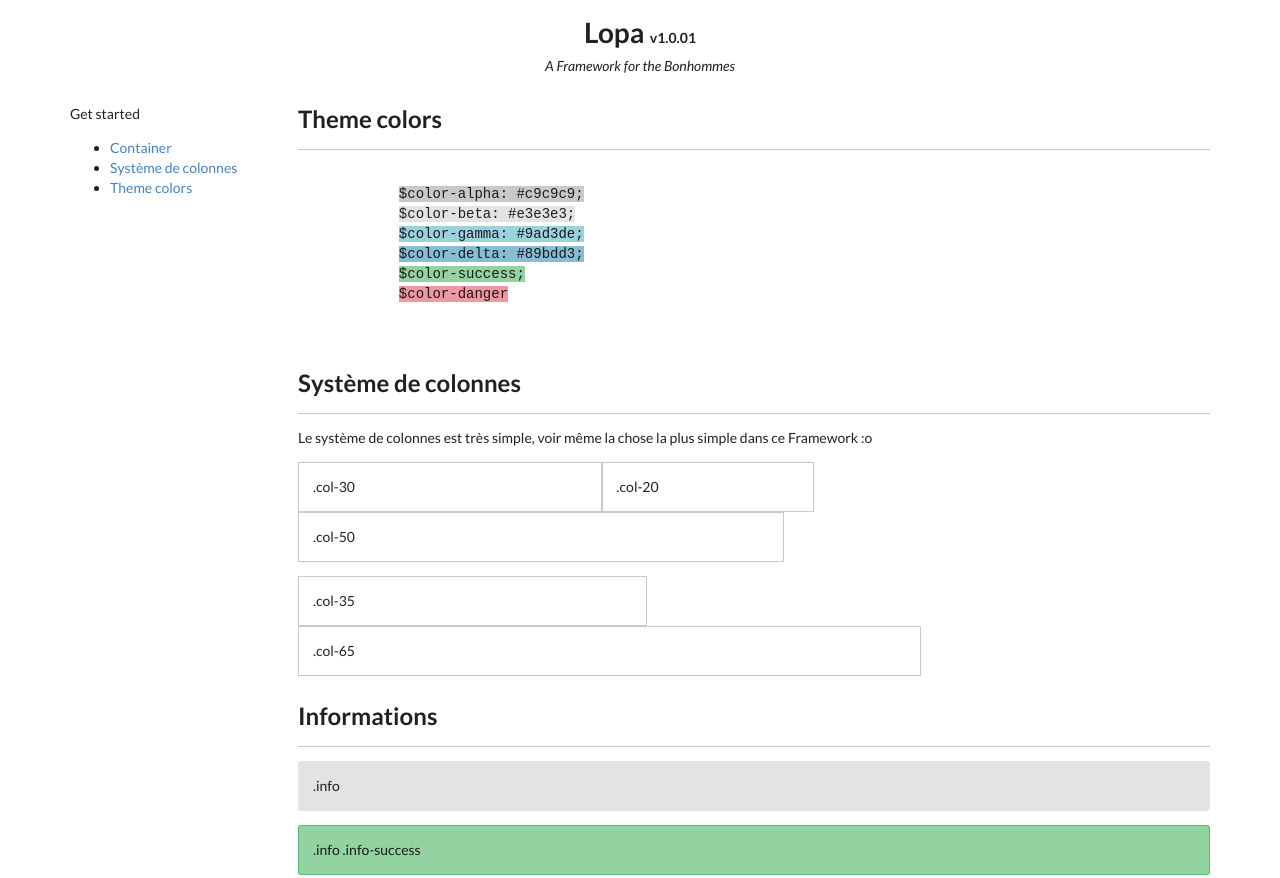
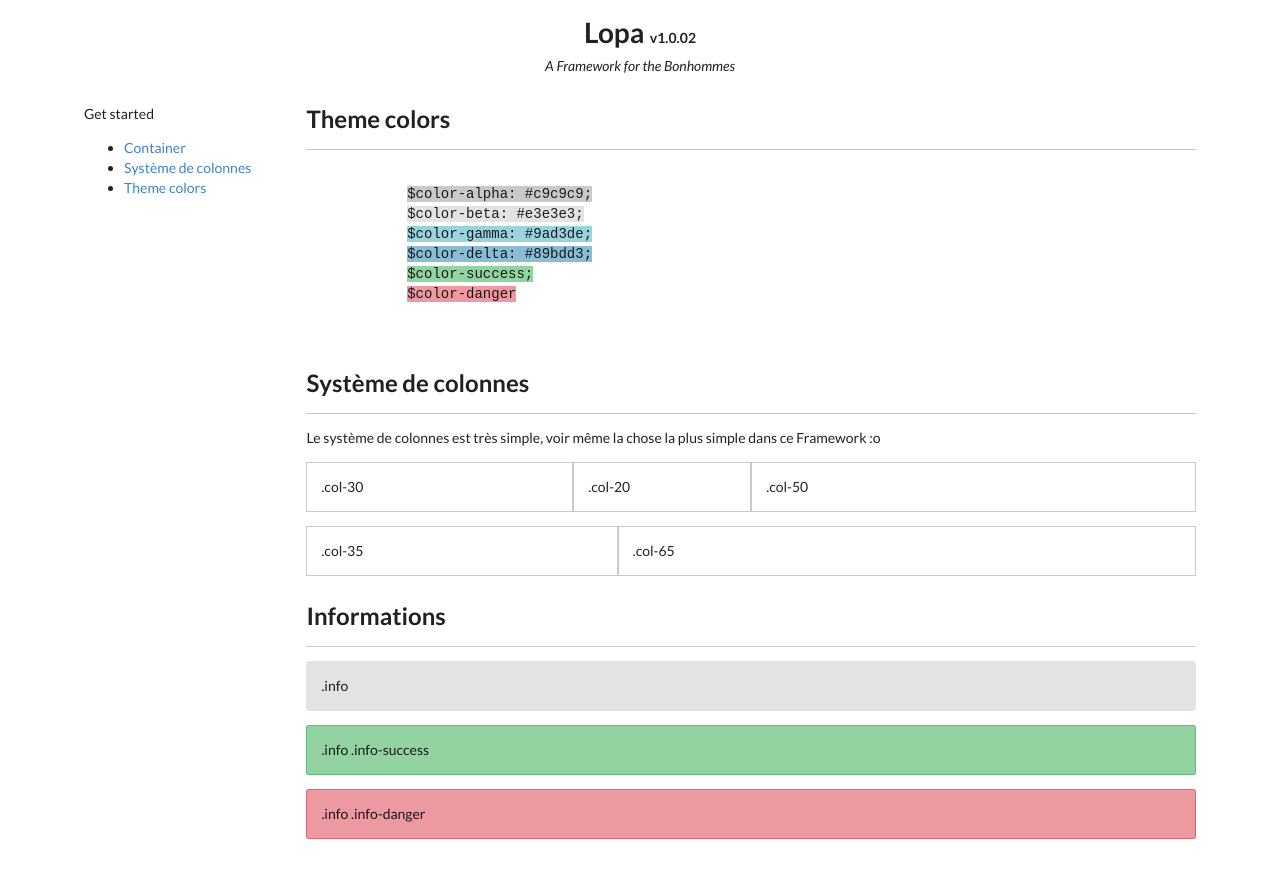
Before and after one commit to ExoHyb/lopa, a plain HTML site: page index.html in a window 1280 px wide. Shown: the top 878 px of the page. After the commit the page ends 853 px from the top, so only its background shows below. Drawn offline with Linux system fonts and the light colour scheme.

Commit message:
[+] v1.0.02 - FO : box sizing all elements

```diff
--- a/dist/css/global.css
+++ b/dist/css/global.css
@@ -1,5 +1,5 @@
 /*
- * # Lopa - 1.0.00
+ * # Lopa - 1.0.02
  * https://github.com/
  * http://www.lopa.com/
  *
@@ -396,6 +396,9 @@ small {
     background: rgba(220, 53, 69, 0.5);
     border-color: rgba(220, 53, 69, 0.5); }
 
+* {
+  box-sizing: border-box; }
+
 .lp {
   padding-right: 1rem;
   padding-left: 1rem;
--- a/dist/scss/global.scss
+++ b/dist/scss/global.scss
@@ -1,5 +1,5 @@
 /*
- * # Lopa - 1.0.00
+ * # Lopa - 1.0.02
  * https://github.com/
  * http://www.lopa.com/
  *
@@ -19,6 +19,10 @@
 
 body {
   // font-family: 'Arial', sans-serif;
+}
+
+* {
+  box-sizing: border-box;
 }
 
 @mixin lp-container {
--- a/index.html
+++ b/index.html
@@ -8,7 +8,7 @@
 <body>
   <main class="lp">
     <header class="mgt-1 mgb-2">
-      <h1 class="text-center mgb-0">Lopa <small>v1.0.01</small></h1>
+      <h1 class="text-center mgb-0">Lopa <small>v1.0.02</small></h1>
       <p class="text-center text-ital mgt-0">A Framework for the Bonhommes</p>
     </header>
     <section class="flex">
```
